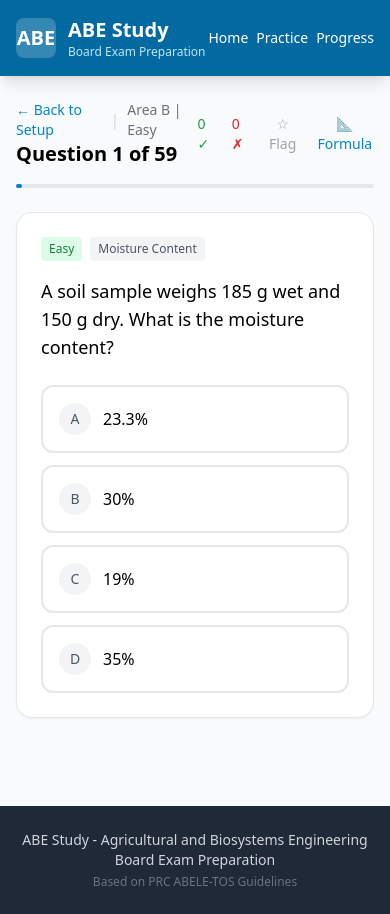
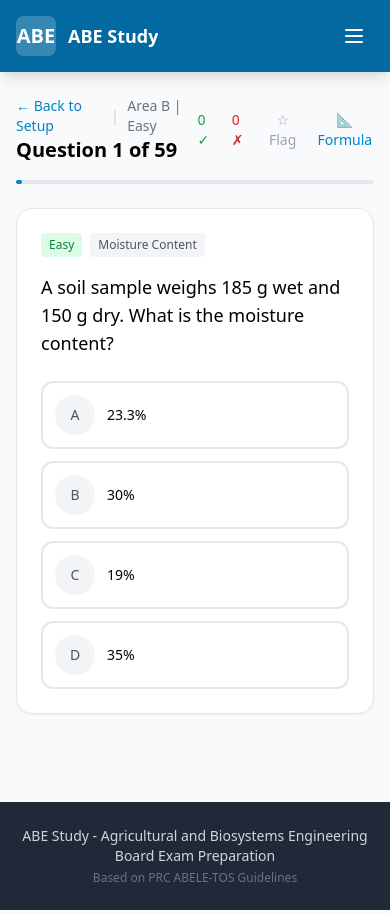
Before and after one commit to NJC-ey-ay/abe-board-exam, a Next.js app: page /quiz in a window 390 px wide. Built offline with nearby package versions, Linux system fonts and the light colour scheme.

Commit message:
Add hamburger menu, larger touch targets for mobile

```diff
--- a/src/app/layout.tsx
+++ b/src/app/layout.tsx
@@ -1,5 +1,6 @@
 import type { Metadata } from 'next';
 import './globals.css';
+import MobileNav from './mobile-nav';
 
 export const metadata: Metadata = {
   title: 'ABE Study - Agricultural and Biosystems Engineering Board Exam Prep',
@@ -19,20 +20,21 @@ export default function RootLayout({
             <div className="max-w-7xl mx-auto px-4 py-4">
               <div className="flex items-center justify-between">
                 <div className="flex items-center gap-3">
-                  <div className="w-10 h-10 bg-white/20 rounded-lg flex items-center justify-center">
+                  <div className="w-10 h-10 bg-white/20 rounded-lg flex items-center justify-center shrink-0">
                     <span className="text-xl font-bold">ABE</span>
                   </div>
-                  <div>
-                    <h1 className="text-xl font-bold">ABE Study</h1>
-                    <p className="text-xs text-primary-200">Board Exam Preparation</p>
+                  <div className="min-w-0">
+                    <h1 className="text-lg sm:text-xl font-bold truncate">ABE Study</h1>
+                    <p className="text-xs text-primary-200 hidden sm:block">Board Exam Preparation</p>
                   </div>
                 </div>
-                <nav className="flex gap-2 sm:gap-4 md:gap-6 text-sm sm:text-base">
+                <nav className="hidden md:flex gap-6 text-sm">
                   <a href="/" className="hover:text-primary-200 transition whitespace-nowrap">Home</a>
                   <a href="/quiz" className="hover:text-primary-200 transition whitespace-nowrap">Practice</a>
-                  <a href="/conversions" className="hidden sm:inline hover:text-primary-200 transition whitespace-nowrap">Conversions</a>
+                  <a href="/conversions" className="hover:text-primary-200 transition whitespace-nowrap">Conversions</a>
                   <a href="/progress" className="hover:text-primary-200 transition whitespace-nowrap">Progress</a>
                 </nav>
+                <MobileNav />
               </div>
             </div>
           </header>
--- /dev/null
+++ b/src/app/mobile-nav.tsx
@@ -0,0 +1,50 @@
+'use client';
+
+import { useState } from 'react';
+
+const links = [
+  { href: '/', label: 'Home' },
+  { href: '/quiz', label: 'Practice' },
+  { href: '/conversions', label: 'Unit Conversions' },
+  { href: '/progress', label: 'Progress' },
+];
+
+export default function MobileNav() {
+  const [open, setOpen] = useState(false);
+
+  return (
+    <div className="md:hidden">
+      <button
+        onClick={() => setOpen(!open)}
+        className="p-2 hover:bg-white/10 rounded-lg transition"
+        aria-label="Toggle navigation menu"
+      >
+        <svg className="w-6 h-6" fill="none" stroke="currentColor" viewBox="0 0 24 24">
+          {open ? (
+            <path strokeLinecap="round" strokeLinejoin="round" strokeWidth={2} d="M6 18L18 6M6 6l12 12" />
+          ) : (
+            <path strokeLinecap="round" strokeLinejoin="round" strokeWidth={2} d="M4 6h16M4 12h16M4 18h16" />
+          )}
+        </svg>
+      </button>
+
+      {open && (
+        <>
+          <div className="fixed inset-0 z-10" onClick={() => setOpen(false)} />
+          <div className="absolute right-4 top-full mt-2 w-56 bg-white rounded-xl shadow-xl border z-20 py-2">
+            {links.map(link => (
+              <a
+                key={link.href}
+                href={link.href}
+                onClick={() => setOpen(false)}
+                className="block px-4 py-3 text-gray-700 hover:bg-primary-50 hover:text-primary-700 transition font-medium"
+              >
+                {link.label}
+              </a>
+            ))}
+          </div>
+        </>
+      )}
+    </div>
+  );
+}
--- a/src/app/quiz/page.tsx
+++ b/src/app/quiz/page.tsx
@@ -290,17 +290,17 @@ function QuizContent() {
                     key={index}
                     onClick={() => handleSelectAnswer(index)}
                     disabled={hasAnswered}
-                    className={`w-full text-left p-4 rounded-xl border-2 transition-all ${optionClass}`}
+                    className={`w-full text-left p-3 sm:p-4 rounded-xl border-2 transition-all ${optionClass}`}
                   >
                     <div className="flex items-center gap-3">
-                      <span className={`w-8 h-8 rounded-full flex items-center justify-center text-sm font-medium ${
+                      <span className={`w-10 h-10 shrink-0 rounded-full flex items-center justify-center text-sm font-medium ${
                         hasAnswered && index === currentQuestion.correctAnswer ? 'bg-green-500 text-white' :
                         hasAnswered && index === selectedAnswer ? 'bg-red-500 text-white' :
                         'bg-gray-100 text-gray-600'
                       }`}>
                         {String.fromCharCode(65 + index)}
                       </span>
-                      <span>{option}</span>
+                      <span className="text-sm sm:text-base">{option}</span>
                       {hasAnswered && index === currentQuestion.correctAnswer && (
                         <span className="ml-auto text-green-600 font-bold">✓</span>
                       )}
```
Also changed, not shown: 1 other file (tests, documents, lock files or other folders).
